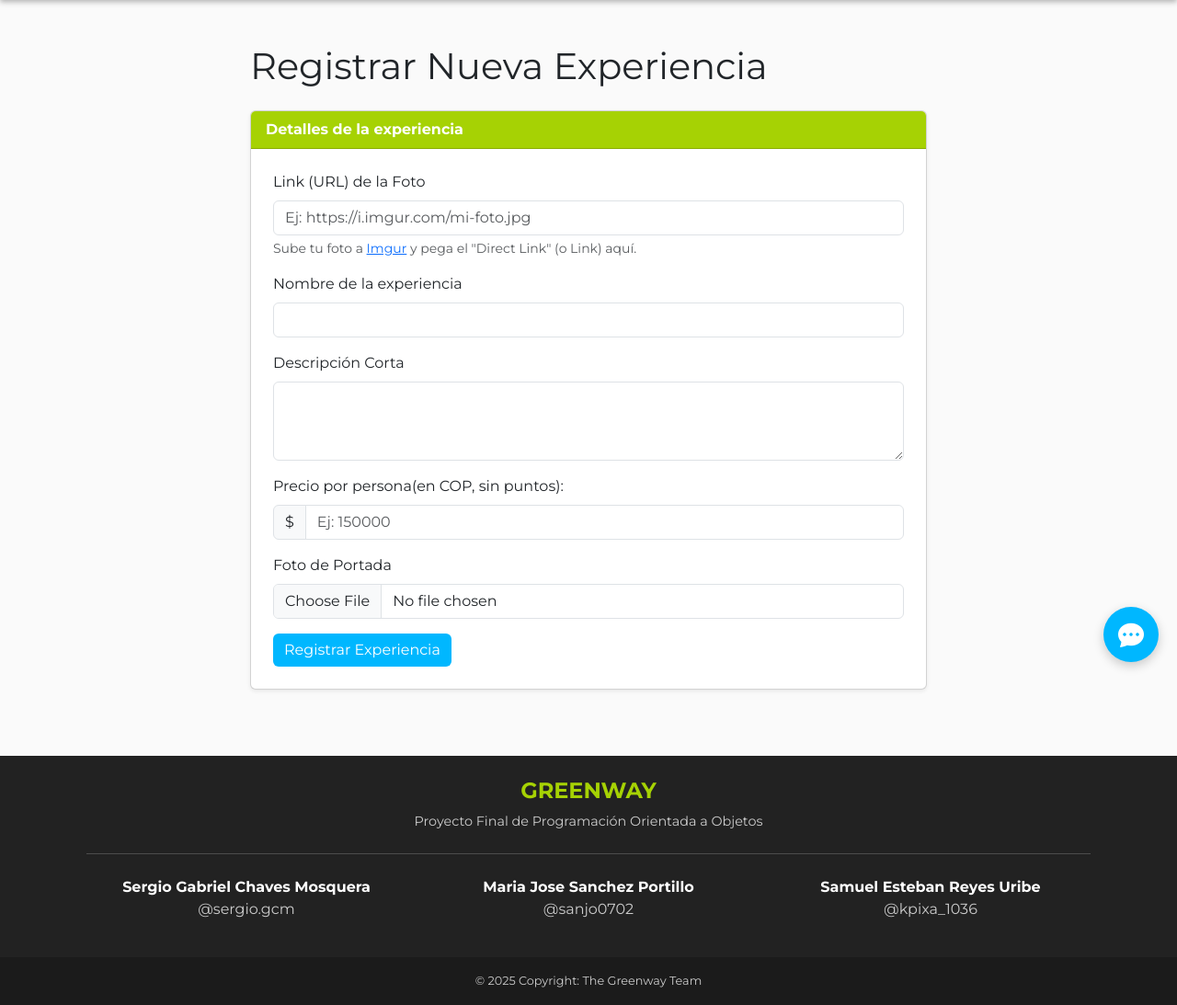
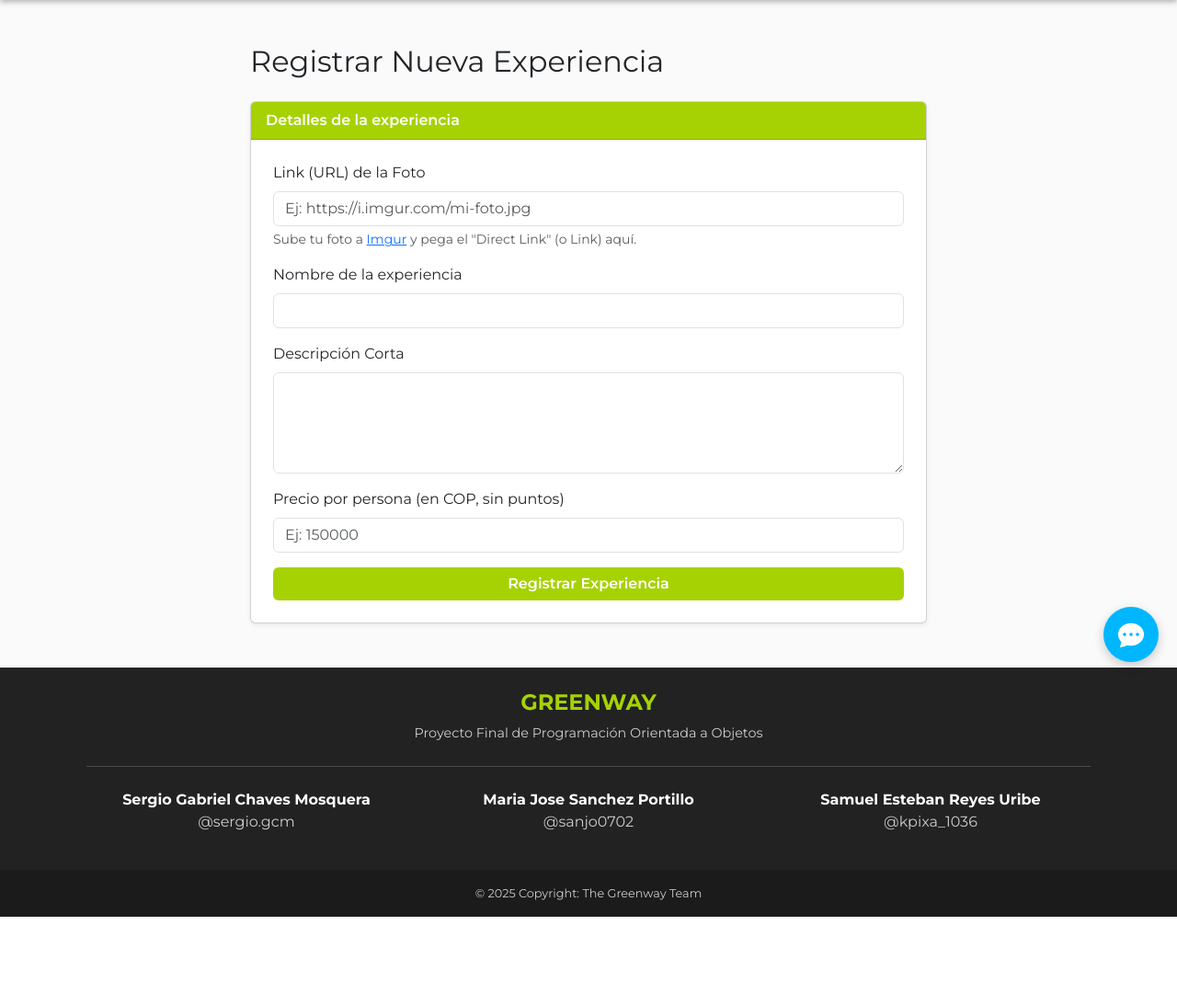
Before and after one commit to sechaves/CRUD-Firebase-Greenway, a Flask app: page /crear-experiencia in a window 1280 px wide. Shown: the part 60-1153 px from the top of the page at 92% size. After the commit the page ends 1057 px from the top, so only its background shows below. Run offline with Flask 3, Linux system fonts and the light colour scheme; the visitor is signed in with stand-in values (Sample User, id 1); parts of the project's set-up code (start-up, migrations or seed data) failed here and were passed over.

Commit message:
Arregla form de experiencia y añade setuptools

```diff
--- a/app/templates/crear_experiencia.html
+++ b/app/templates/crear_experiencia.html
@@ -1,38 +1,19 @@
-<!-- Hereda de la plantilla base -->
 {% extends "base.html" %}
-
-<!-- Define el título de la página -->
 {% block title %}Registrar Experiencia{% endblock %}
 
-{% block styles %}
-<style>
-    .card-header {
-        background-color: var(--greenway-primary);
-        color: white;
-        font-weight: 700;
-    }
-</style>
-{% endblock %}
-
-
-<!-- Define el contenido de la página -->
 {% block content %}
 <div class="container my-5">
     <div class="row justify-content-center">
-        <div class="col-md-8">
+        <div class="col-lg-8">
+            <h2 class="mb-4">Registrar Nueva Experiencia</h2>
 
-            <h1 class="mb-4">Registrar Nueva Experiencia</h1>
-
-            <!-- Formulario para crear el experiencia -->
-            <div class="card shadow-sm mb-4">
-                <div class="card-header">
+            <form method="POST" action="{{ url_for('crear_experiencia_submit') }}">
+                <div class="card shadow-sm">
+                    <div class="card-header" style="background-color: var(--greenway-primary); color: white; font-weight: 600;">
                         Detalles de la experiencia
                     </div>
                     <div class="card-body p-4">
-                    <!--
-                        Este formulario envía los datos a la ruta '/crear-experiencia-submit'
-                        que creamos en main.py
-                    -->
+
                         <div class="mb-3">
                             <label for="imagen_url" class="form-label">Link (URL) de la Foto</label>
                             <input type="text" class="form-control" id="imagen_url" name="imagen_url"
@@ -49,27 +30,22 @@
 
                         <div class="mb-3">
                             <label for="descripcion" class="form-label">Descripción Corta</label>
-                            <textarea class="form-control" id="descripcion" name="descripcion" rows="3" required></textarea>
+                            <textarea class="form-control" id="descripcion" name="descripcion" rows="4" required></textarea>
                         </div>
 
                         <div class="mb-3">
-                            <label for="precio" class="form-label">Precio por persona(en COP, sin puntos):</label>
-                            <div class="input-group">
-                                <span class="input-group-text">$</span>
-                                <input type="number" class="form-control" id="precio" name="precio" placeholder="Ej: 150000" required>
+                            <label for="precio" class="form-label">Precio por persona (en COP, sin puntos)</label>
+                            <input type="number" class="form-control" id="precio" name="precio"
+                                   placeholder="Ej: 150000" required>
+                        </div>
+
+                        <button type="submit" class="btn btn-primary w-100" style="background-color: var(--greenway-primary); border: none; font-weight: 600;">
+                            Registrar Experiencia
+                        </button>
+
                     </div>
                 </div>
-
-                        <div class="mb-3">
-                            <label for="imagen" class="form-label">Foto de Portada</label>
-                            <input class="form-control" type="file" id="imagen" name="imagen" accept="image/*" required>
-                        </div>
-                        <button type="submit" class="btn btn-primary" style="background-color: var(--greenway-accent); border: none;">Registrar Experiencia</button>
-
             </form>
-                </div>
-            </div>
-
         </div>
     </div>
 </div>
```
Lines whose indentation alone changed are shown as unchanged.
